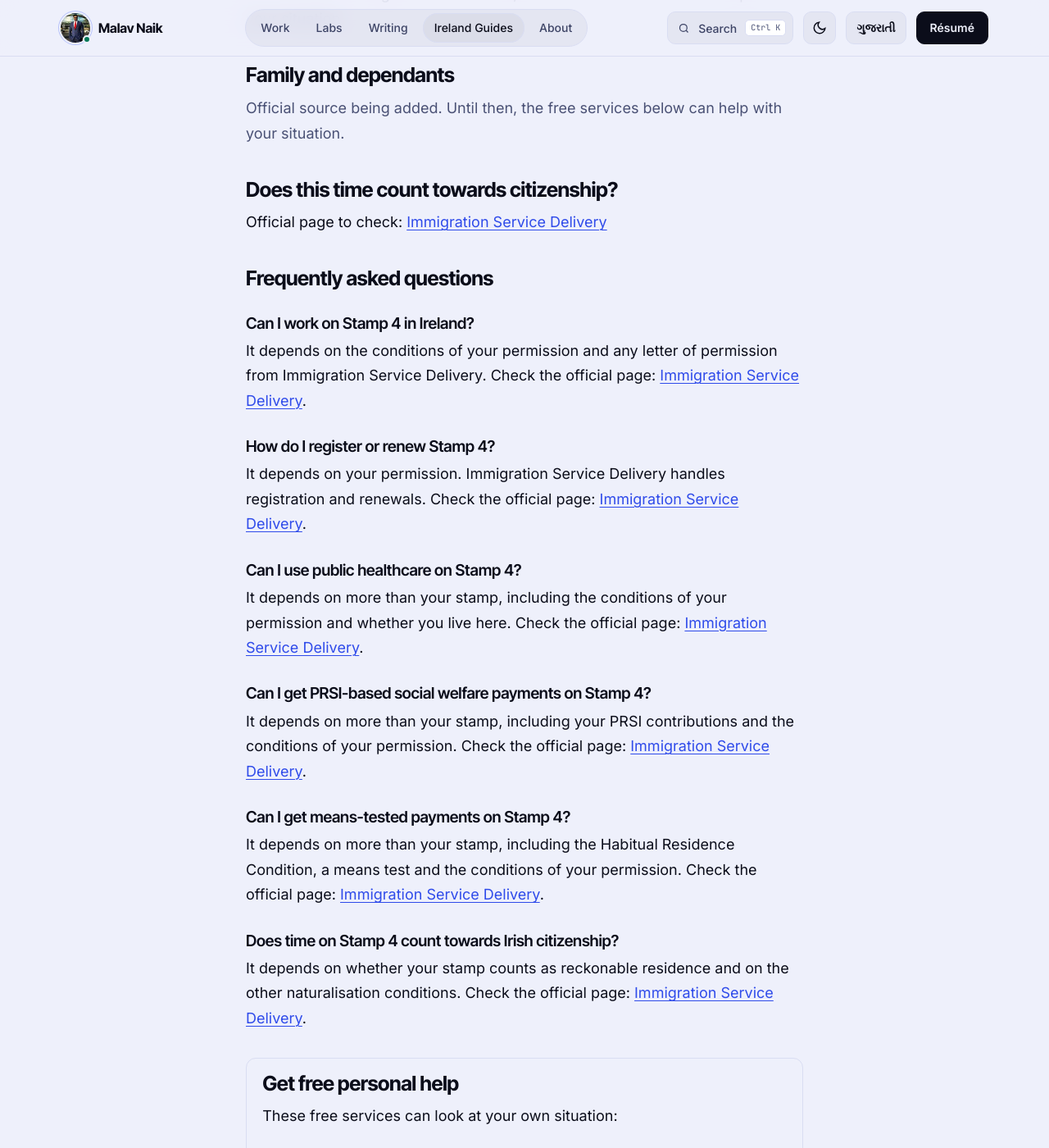
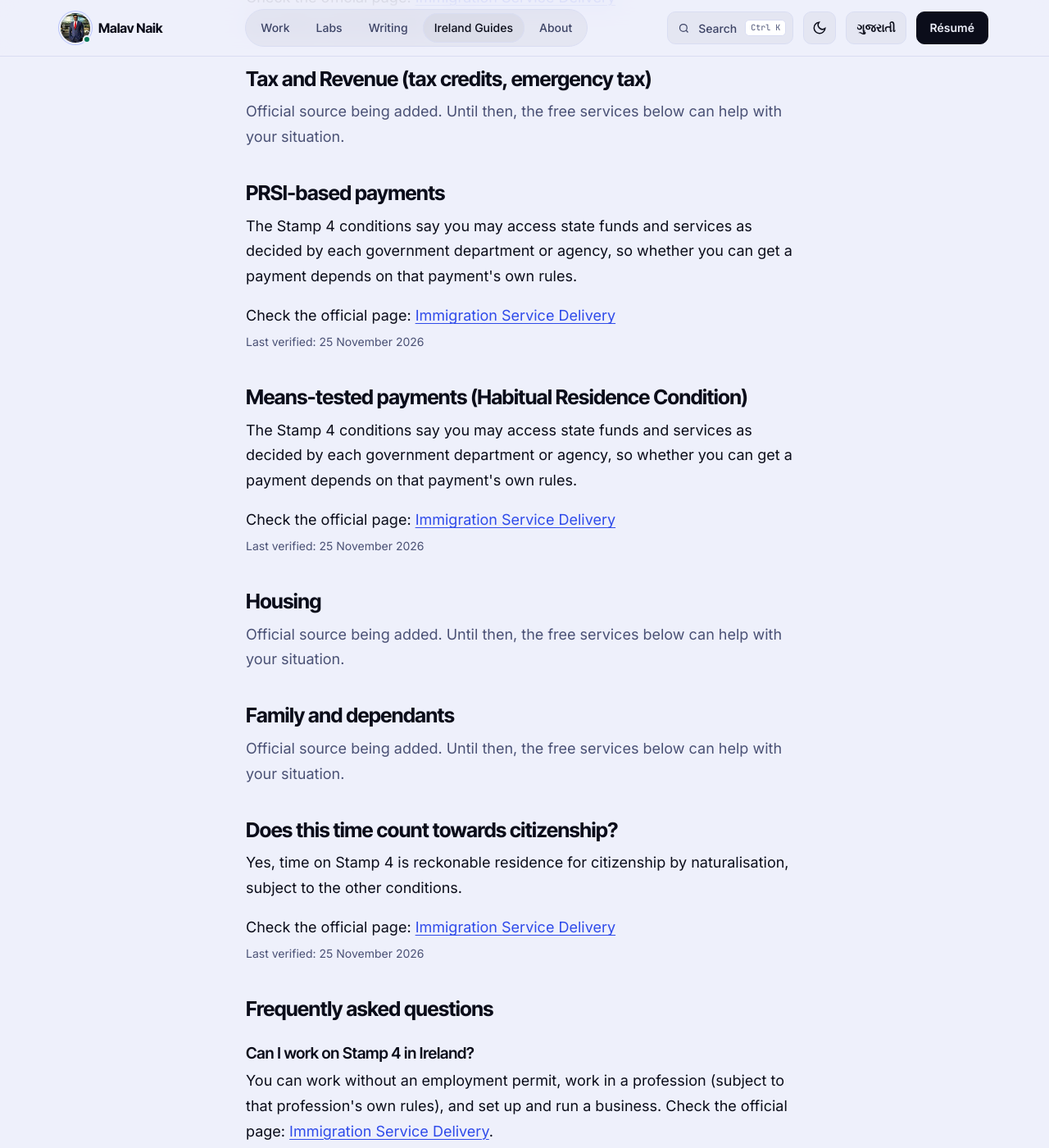
Before and after one commit to malavnaik99/malavnaik99.github.io, a Jekyll site: the page built from living-in-ireland/stamp-4/index.html, in a window 1280 px wide and 1400 px high, scrolled down 1483 px. Shown: the whole window at 82% size. Built offline with Jekyll 4.4.1, drawn with Linux system fonts in a browser that asks for light colours; some of the changed text lies outside the part shown.

Commit message:
Living in Ireland: Stamp 4 reviewed (#29)
Malav approved all 7 Stamp 4 rows (what it allows, work, registering and renewing, healthcare, PRSI and
means-tested payments, citizenship). The PRSI and means-tested summaries were first trimmed to what the official
ISD page says (each payment has its own rules); the extra detail from the brief waits for the Department of Social
Protection pages. The Stamp 4 page now appears in site search, the sitemap and to Google.


Claude-Session: https://claude.ai/code/session_01JaFb17ibQ4jro3hM9xR4Bh

Co-authored-by: Claude <noreply@anthropic.com>

```diff
--- a/_data/stamps.yml
+++ b/_data/stamps.yml
@@ -462,8 +462,8 @@ rows:
       - "For Long Term Residence."
     official_url: "https://www.irishimmigration.ie/registering-your-immigration-permission/information-on-registering/immigration-permission-stamps/"
     source_name: "Immigration Service Delivery"
-    last_verified: "2026-11-24"
-    reviewed: false
+    last_verified: "2026-11-25"
+    reviewed: true
     notes: ""
   - stamp: "4"
     topic: work
@@ -473,8 +473,8 @@ rows:
       - "You can establish and operate a business."
     official_url: "https://www.irishimmigration.ie/registering-your-immigration-permission/information-on-registering/immigration-permission-stamps/"
     source_name: "Immigration Service Delivery"
-    last_verified: "2026-11-24"
-    reviewed: false
+    last_verified: "2026-11-25"
+    reviewed: true
     notes: ""
   - stamp: "4"
     topic: register
@@ -485,8 +485,8 @@ rows:
       - "If you wish to stay in Ireland past the expiry date of your immigration permission, you must apply to renew your permission and registration before they expire."
     official_url: "https://www.irishimmigration.ie/registering-your-immigration-permission/information-on-registering/immigration-permission-stamps/"
     source_name: "Immigration Service Delivery"
-    last_verified: "2026-11-24"
-    reviewed: false
+    last_verified: "2026-11-25"
+    reviewed: true
     notes: ""
   - stamp: "4"
     topic: health
@@ -495,29 +495,29 @@ rows:
       - "You may access state funds and services as determined by Government departments or agencies."
     official_url: "https://www.irishimmigration.ie/registering-your-immigration-permission/information-on-registering/immigration-permission-stamps/"
     source_name: "Immigration Service Delivery"
-    last_verified: "2026-11-24"
-    reviewed: false
+    last_verified: "2026-11-25"
+    reviewed: true
     notes: "The HSE's own eligibility page should be added here."
   - stamp: "4"
     topic: prsi
-    summary: "The Stamp 4 conditions say you may access state funds and services as decided by each government department or agency. PRSI-based payments have their own conditions, such as your PRSI contributions."
+    summary: "The Stamp 4 conditions say you may access state funds and services as decided by each government department or agency, so whether you can get a payment depends on that payment's own rules."
     quote:
       - "You may access state funds and services as determined by Government departments or agencies."
     official_url: "https://www.irishimmigration.ie/registering-your-immigration-permission/information-on-registering/immigration-permission-stamps/"
     source_name: "Immigration Service Delivery"
-    last_verified: "2026-11-24"
-    reviewed: false
-    notes: "The second sentence comes from the brief, not from this page: add the Department of Social Protection page."
+    last_verified: "2026-11-25"
+    reviewed: true
+    notes: "Add the Department of Social Protection page for the payment's own conditions."
   - stamp: "4"
     topic: means
-    summary: "The Stamp 4 conditions say you may access state funds and services as decided by each government department or agency. Means-tested payments have their own conditions, such as the Habitual Residence Condition and a means test."
+    summary: "The Stamp 4 conditions say you may access state funds and services as decided by each government department or agency, so whether you can get a payment depends on that payment's own rules."
     quote:
       - "You may access state funds and services as determined by Government departments or agencies."
     official_url: "https://www.irishimmigration.ie/registering-your-immigration-permission/information-on-registering/immigration-permission-stamps/"
     source_name: "Immigration Service Delivery"
-    last_verified: "2026-11-24"
-    reviewed: false
-    notes: "The second sentence comes from the brief, not from this page: add the Department of Social Protection page."
+    last_verified: "2026-11-25"
+    reviewed: true
+    notes: "Add the Department of Social Protection page for the payment's own conditions."
   - stamp: "4"
     topic: citizenship
     summary: "Yes, time on Stamp 4 is reckonable residence for citizenship by naturalisation, subject to the other conditions."
@@ -525,8 +525,8 @@ rows:
       - "Stamp 4 is reckonable as residence when applying for citizenship by naturalisation."
     official_url: "https://www.irishimmigration.ie/registering-your-immigration-permission/information-on-registering/immigration-permission-stamps/"
     source_name: "Immigration Service Delivery"
-    last_verified: "2026-11-24"
-    reviewed: false
+    last_verified: "2026-11-25"
+    reviewed: true
     notes: ""
 
   # ---------------- Stamp 5 ----------------
```
Also changed, not shown: REVIEW-living-in-ireland.md (+1 -112 lines).
